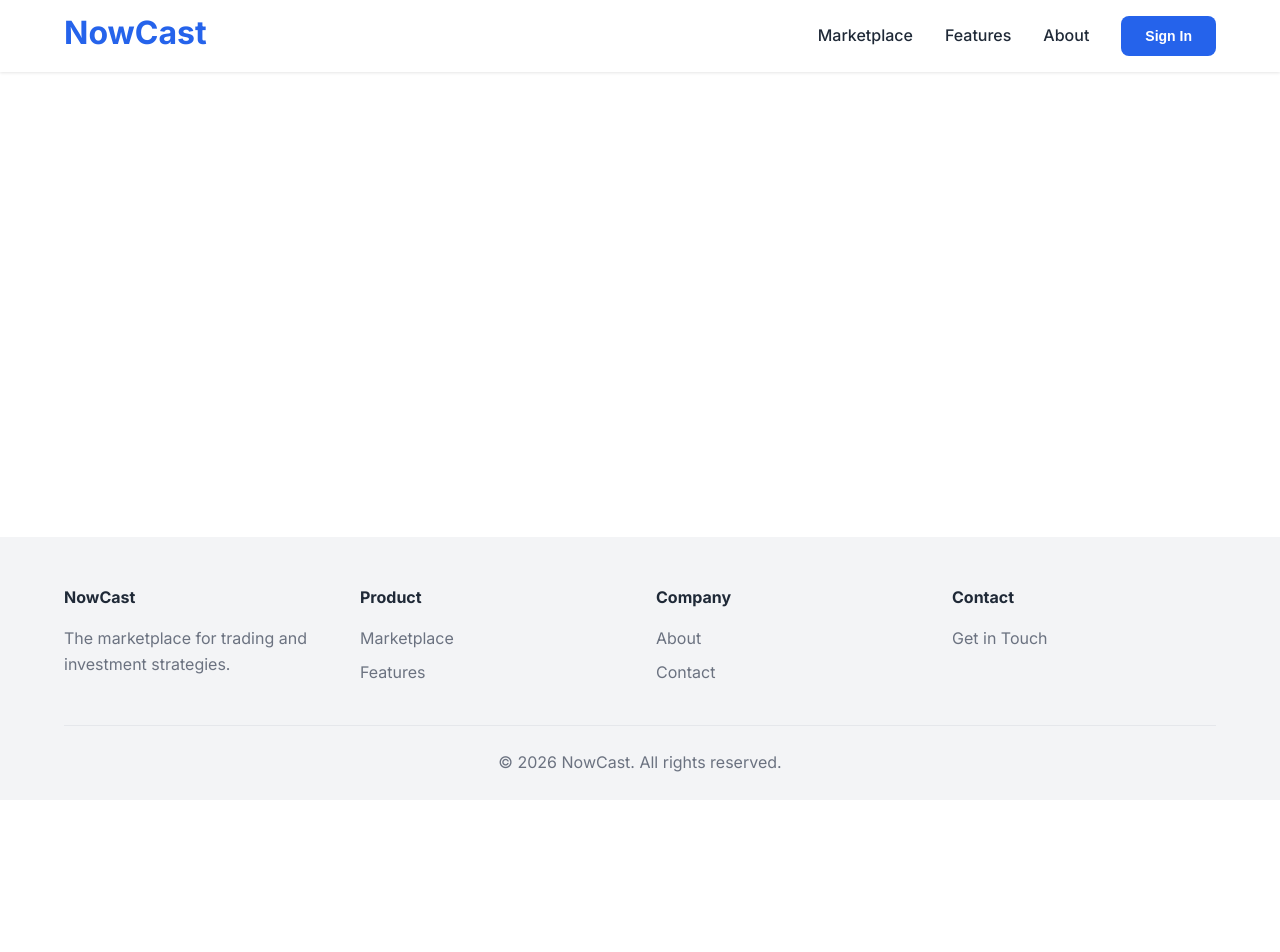
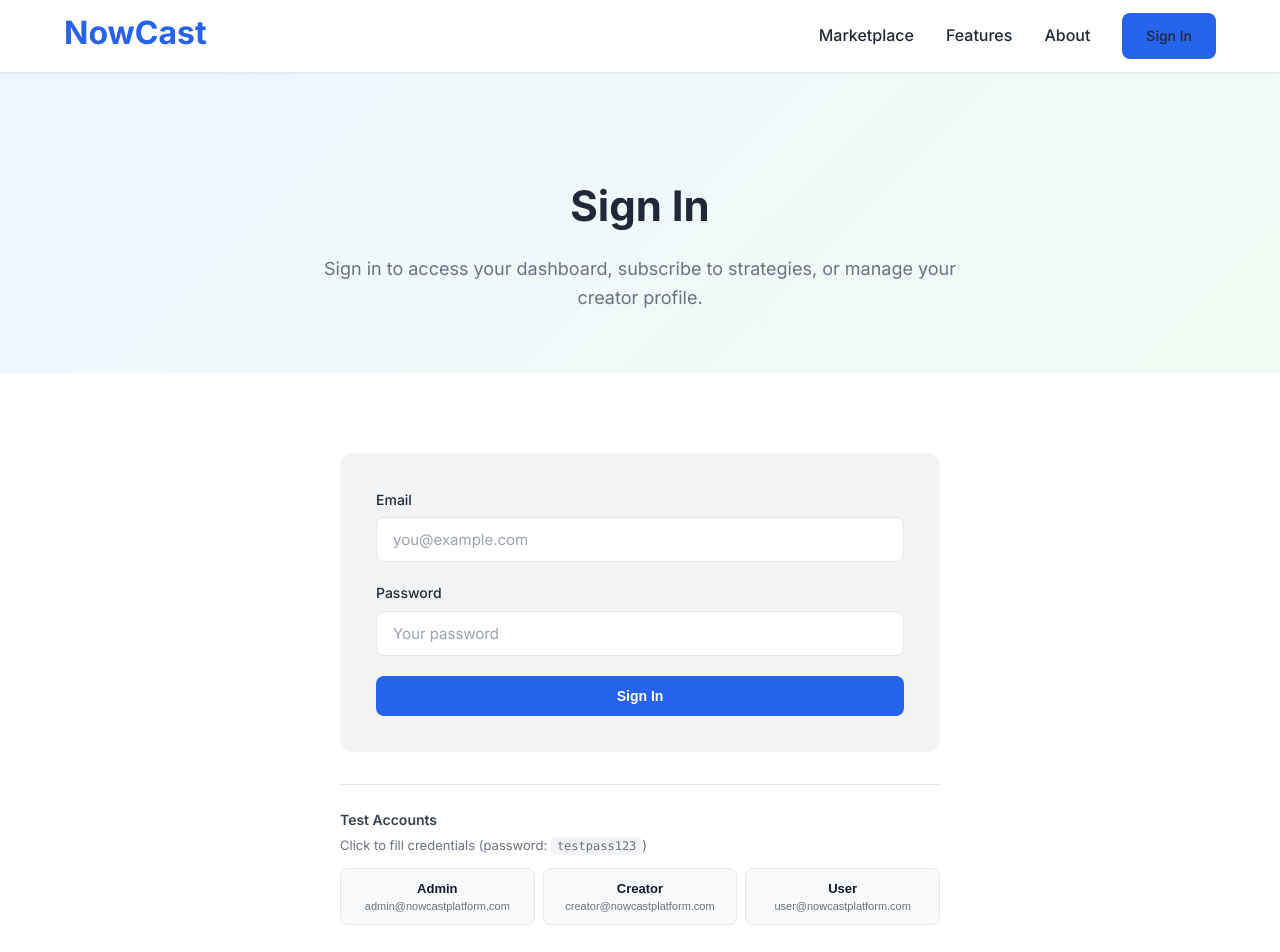
Before and after one commit to archangel4-rajan/nowcastplatform, a React (Create React App) app: page /login in a window 1280 px wide. Shown: the top 952 px of the page. Before the commit the page ends 800 px from the top, so only its background shows below. Built offline with nearby package versions, Linux system fonts and the light colour scheme; no server answers.

Commit message:
feat: replace Google OAuth with email/password login + test accounts

```diff
--- a/src/App.css
+++ b/src/App.css
@@ -1526,3 +1526,72 @@ body {
     font-size: 42px;
   }
 }
+
+/* ─── Test Accounts ─────────────────────────────────────────────────────── */
+
+.test-accounts {
+  margin-top: 32px;
+  padding-top: 24px;
+  border-top: 1px solid #e5e7eb;
+}
+
+.test-accounts h4 {
+  margin: 0 0 4px 0;
+  font-size: 14px;
+  font-weight: 600;
+  color: #374151;
+}
+
+.test-accounts-hint {
+  margin: 0 0 12px 0;
+  font-size: 13px;
+  color: #6b7280;
+}
+
+.test-accounts-hint code {
+  background: #f3f4f6;
+  padding: 2px 6px;
+  border-radius: 4px;
+  font-size: 12px;
+}
+
+.test-accounts-grid {
+  display: grid;
+  grid-template-columns: repeat(3, 1fr);
+  gap: 8px;
+}
+
+.test-account-btn {
+  display: flex;
+  flex-direction: column;
+  align-items: center;
+  gap: 4px;
+  padding: 12px 8px;
+  border: 1px solid #e5e7eb;
+  border-radius: 8px;
+  background: #f9fafb;
+  cursor: pointer;
+  transition: all 0.15s;
+}
+
+.test-account-btn:hover {
+  border-color: #2563eb;
+  background: #eff6ff;
+}
+
+.test-account-label {
+  font-size: 13px;
+  font-weight: 600;
+  color: #111827;
+}
+
+.test-account-email {
+  font-size: 11px;
+  color: #6b7280;
+}
+
+@media (max-width: 480px) {
+  .test-accounts-grid {
+    grid-template-columns: 1fr;
+  }
+}
--- a/src/App.js
+++ b/src/App.js
@@ -10,7 +10,7 @@ import Solutions from './pages/Solutions';
 
 import About from './pages/About';
 import Contact from './pages/Contact';
-import AuthCallback from './pages/AuthCallback';
+import Login from './pages/Login';
 import Dashboard from './pages/Dashboard';
 import Marketplace from './pages/Marketplace';
 import StrategyDetail from './pages/StrategyDetail';
@@ -33,7 +33,7 @@ function App() {
 
               <Route path="/about" element={<About />} />
               <Route path="/contact" element={<Contact />} />
-              <Route path="/auth/callback" element={<AuthCallback />} />
+              <Route path="/login" element={<Login />} />
               <Route path="/marketplace" element={<Marketplace />} />
               <Route path="/strategy/:id" element={<StrategyDetail />} />
               <Route
--- a/src/components/Navbar.js
+++ b/src/components/Navbar.js
@@ -3,7 +3,7 @@ import { Link } from 'react-router-dom';
 import { useAuth } from '../contexts/AuthContext';
 
 function Navbar() {
-  const { user, profile, signIn, signOut } = useAuth();
+  const { user, profile, signOut } = useAuth();
   const [menuOpen, setMenuOpen] = useState(false);
 
   return (
@@ -38,7 +38,7 @@ function Navbar() {
               <button onClick={signOut} className="btn btn-secondary">Sign Out</button>
             </>
           ) : (
-            <button onClick={signIn} className="btn btn-primary">Sign In</button>
+            <Link to="/login" className="btn btn-primary" onClick={() => setMenuOpen(false)}>Sign In</Link>
           )}
         </div>
       </div>
--- a/src/components/ProtectedRoute.js
+++ b/src/components/ProtectedRoute.js
@@ -10,7 +10,7 @@ function ProtectedRoute({ children, requireCreator }) {
   }
 
   if (!user) {
-    return <Navigate to="/" replace />;
+    return <Navigate to="/login" replace />;
   }
 
   if (requireCreator && profile?.role !== 'creator') {
--- a/src/contexts/AuthContext.js
+++ b/src/contexts/AuthContext.js
@@ -39,13 +39,22 @@ export function AuthProvider({ children }) {
     if (data) setProfile(data);
   }
 
-  async function signIn() {
-    await supabase.auth.signInWithOAuth({
-      provider: 'google',
-      options: {
-        redirectTo: window.location.origin + '/auth/callback',
-      },
+  async function signInWithEmail(email, password) {
+    const { data, error } = await supabase.auth.signInWithPassword({
+      email,
+      password,
     });
+    if (error) throw error;
+    return data;
+  }
+
+  async function signUpWithEmail(email, password) {
+    const { data, error } = await supabase.auth.signUp({
+      email,
+      password,
+    });
+    if (error) throw error;
+    return data;
   }
 
   async function signOut() {
@@ -71,7 +80,8 @@ export function AuthProvider({ children }) {
     user,
     profile,
     loading,
-    signIn,
+    signInWithEmail,
+    signUpWithEmail,
     signOut,
     updateProfile,
     fetchProfile,
--- a/src/pages/AuthCallback.js
+++ /dev/null
@@ -1,30 +0,0 @@
-import React, { useEffect } from 'react';
-import { useNavigate } from 'react-router-dom';
-import { supabase } from '../lib/supabase';
-
-function AuthCallback() {
-  const navigate = useNavigate();
-
-  useEffect(() => {
-    supabase.auth.getSession().then(({ data: { session } }) => {
-      if (session) {
-        navigate('/dashboard', { replace: true });
-      } else {
-        navigate('/', { replace: true });
-      }
-    });
-  }, [navigate]);
-
-  return (
-    <div className="callback">
-      <div className="container">
-        <div className="callback-card">
-          <div className="spinner"></div>
-          <p>Processing sign-in...</p>
-        </div>
-      </div>
-    </div>
-  );
-}
-
-export default AuthCallback;
--- a/src/pages/Landing.js
+++ b/src/pages/Landing.js
@@ -1,9 +1,7 @@
 import React from 'react';
 import { Link } from 'react-router-dom';
-import { useAuth } from '../contexts/AuthContext';
 
 function Landing() {
-  const { signIn } = useAuth();
 
   return (
     <div className="landing">
@@ -95,7 +93,7 @@ function Landing() {
         <div className="container text-center">
           <h2>Ready to trade smarter?</h2>
           <p className="cta-subtitle">Join NowCast and access proven strategies from top creators.</p>
-          <button onClick={signIn} className="btn btn-primary btn-lg">Get Started with Google</button>
+          <Link to="/login" className="btn btn-primary btn-lg">Get Started</Link>
         </div>
       </section>
     </div>
--- /dev/null
+++ b/src/pages/Login.js
@@ -0,0 +1,106 @@
+import React, { useState } from 'react';
+import { useNavigate } from 'react-router-dom';
+import { useAuth } from '../contexts/AuthContext';
+
+const TEST_ACCOUNTS = [
+  { label: 'Admin', email: 'admin@nowcastplatform.com', role: 'admin' },
+  { label: 'Creator', email: 'creator@nowcastplatform.com', role: 'creator' },
+  { label: 'User', email: 'user@nowcastplatform.com', role: 'user' },
+];
+
+function Login() {
+  const { signInWithEmail } = useAuth();
+  const navigate = useNavigate();
+  const [email, setEmail] = useState('');
+  const [password, setPassword] = useState('');
+  const [error, setError] = useState('');
+  const [loading, setLoading] = useState(false);
+
+  async function handleSubmit(e) {
+    e.preventDefault();
+    setError('');
+    setLoading(true);
+    try {
+      await signInWithEmail(email, password);
+      navigate('/dashboard', { replace: true });
+    } catch (err) {
+      setError(err.message || 'Invalid email or password.');
+    }
+    setLoading(false);
+  }
+
+  function fillTestAccount(account) {
+    setEmail(account.email);
+    setPassword('testpass123');
+    setError('');
+  }
+
+  return (
+    <div className="page">
+      <div className="page-hero">
+        <div className="container">
+          <h1>Sign In</h1>
+          <p className="page-subtitle">Sign in to access your dashboard, subscribe to strategies, or manage your creator profile.</p>
+        </div>
+      </div>
+
+      <section className="section">
+        <div className="container">
+          <div className="contact-form-wrapper">
+            {error && <div className="notification error">{error}</div>}
+
+            <form className="contact-form" onSubmit={handleSubmit}>
+              <div className="form-group">
+                <label htmlFor="email">Email</label>
+                <input
+                  id="email"
+                  type="email"
+                  value={email}
+                  onChange={e => setEmail(e.target.value)}
+                  placeholder="you@example.com"
+                  required
+                  autoComplete="email"
+                />
+              </div>
+              <div className="form-group">
+                <label htmlFor="password">Password</label>
+                <input
+                  id="password"
+                  type="password"
+                  value={password}
+                  onChange={e => setPassword(e.target.value)}
+                  placeholder="Your password"
+                  required
+                  autoComplete="current-password"
+                />
+              </div>
+              <button type="submit" className="btn btn-primary btn-full" disabled={loading}>
+                {loading ? 'Signing in...' : 'Sign In'}
+              </button>
+            </form>
+
+            <div className="test-accounts">
+              <h4>Test Accounts</h4>
+              <p className="test-accounts-hint">Click to fill credentials (password: <code>testpass123</code>)</p>
+              <div className="test-accounts-grid">
+                {TEST_ACCOUNTS.map(account => (
+                  <button
+                    key={account.email}
+                    className="test-account-btn"
+                    onClick={() => fillTestAccount(account)}
+                    type="button"
+                  >
+                    <span className="test-account-label">{account.label}</span>
+                    <span className="test-account-email">{account.email}</span>
+                  </button>
+                ))}
+              </div>
+            </div>
+          </div>
+        </div>
+      </section>
+    </div>
+  );
+}
+
+export default Login;
```
Also changed, not shown: 2 other files (tests, documents, lock files or other folders).
